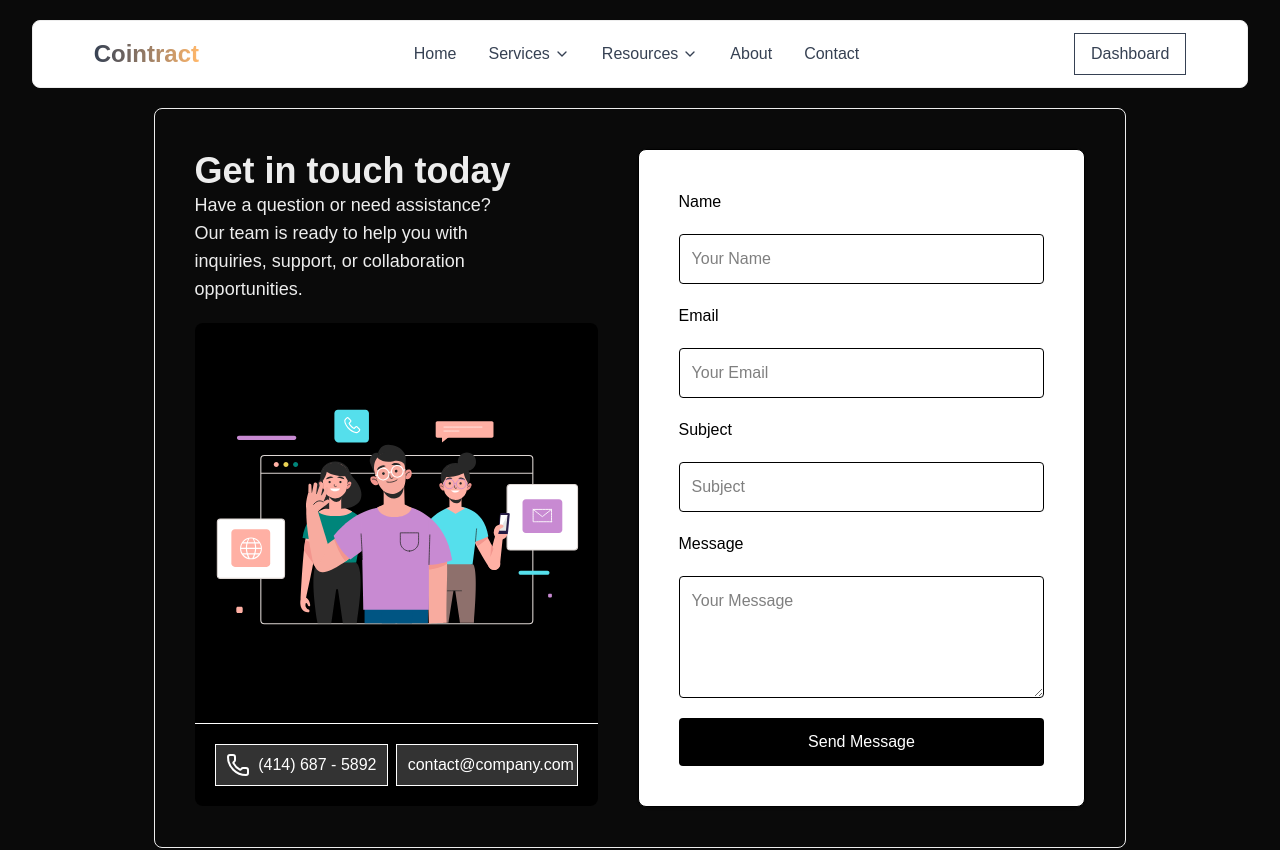
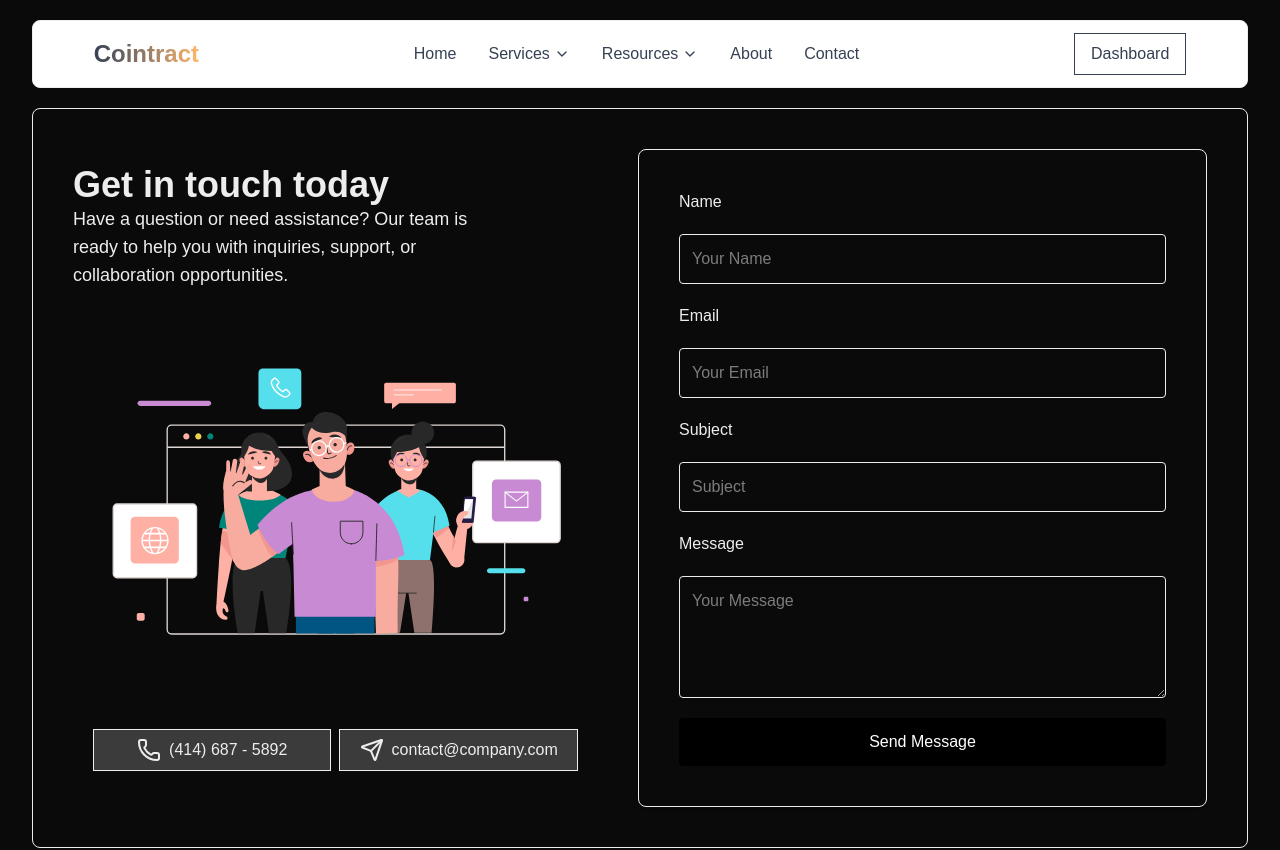
Before and after one commit to rohan26ir/Cointract-Personal-Finance-Expense-Manager, a Next.js app: page /contact in a window 1280 px wide. Shown: the top 850 px of the page. Built offline with nearby package versions, Linux system fonts and the light colour scheme.

Commit message:
updated contact/form

```diff
--- a/src/app/(public)/(StaticPage)/contact/components/FormMain.jsx
+++ b/src/app/(public)/(StaticPage)/contact/components/FormMain.jsx
@@ -19,7 +19,7 @@ const FormMain = () => {
               with inquiries, support, or collaboration opportunities.
             </p>
 
-            <div className="bg-black text-white rounded-lg mt-5">
+            <div className=" rounded-lg mt-5">
               <Lottie
                 animationData={contactus}
                 loop
@@ -27,7 +27,7 @@ const FormMain = () => {
                 style={{ width: "100%", height: 400 }}
               />
 
-              <div className="flex flex-col md:flex-row gap-2 p-5 border-t">
+              <div className="flex flex-col md:flex-row gap-2 p-5 ">
                 <div className="flex gap-2 justify-center items-center p-2 border w-full md:w-1/2 cursor-pointe bg-white/20 cursor-pointer ">
                   <Phone />
                   <p>(414) 687 - 5892</p>
@@ -40,7 +40,7 @@ const FormMain = () => {
             </div>
           </div>
           {/* right side form */}
-          <div className="w-[100%] bg-white text-black rounded-lg shadow p-5 md:p-10 border ">
+          <div className="w-[100%] rounded-lg shadow p-5 md:p-10 border ">
             <form className="flex flex-col gap-5">
               <label htmlFor="">Name</label>
               <input
--- a/src/app/(public)/(StaticPage)/contact/page.jsx
+++ b/src/app/(public)/(StaticPage)/contact/page.jsx
@@ -10,7 +10,7 @@ import FormMain from "./components/FormMain";
 const Page = () => {
   return (
     <div>
-      <div className="w-[100%] lg:w-[80%] mx-auto ">
+      <div className="w-[100%] mx-auto ">
 
         <section className="border mb-3 rounded-lg  p-5 md:p-10">
           <FormMain></FormMain>
@@ -18,7 +18,7 @@ const Page = () => {
 
 
         <section>
-            <FormFooter></FormFooter>
+            {/* <FormFooter></FormFooter> */}
         </section>
 
       </div>
```
